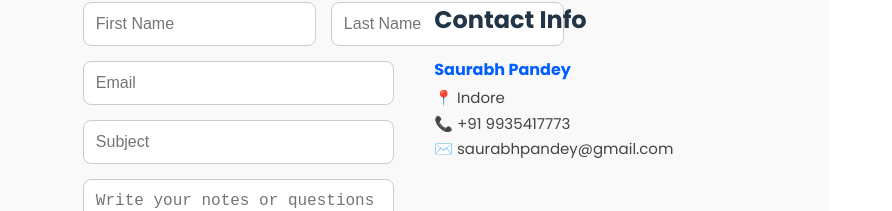
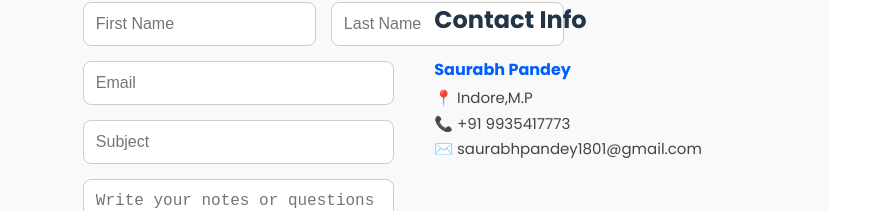
Before and after one commit to astha013/Website, a React (Vite) app: page /contact in a window 1280 px wide. Shown: the part 683-894 px from the top of the page, without its empty margins (0-892 px from the left). Built offline with nearby package versions, Linux system fonts and the light colour scheme; the HTML template or start-up script is replaced by a standard one.

Commit message:
first commit by sp

```diff
--- a/src/components/contact/GetInTouch.jsx
+++ b/src/components/contact/GetInTouch.jsx
@@ -22,9 +22,9 @@ const GetInTouch = () => {
           <h3>Contact Info</h3>
           <div className="location">
             <h4>Saurabh Pandey</h4>
-            <p>📍 Indore</p>
+            <p>📍 Indore,M.P</p>
             <p>📞 +91 9935417773</p>
-            <p>✉️ saurabhpandey@gmail.com</p>
+            <p>✉️ saurabhpandey1801@gmail.com</p>
           </div>
         </div>
       </div>
```
